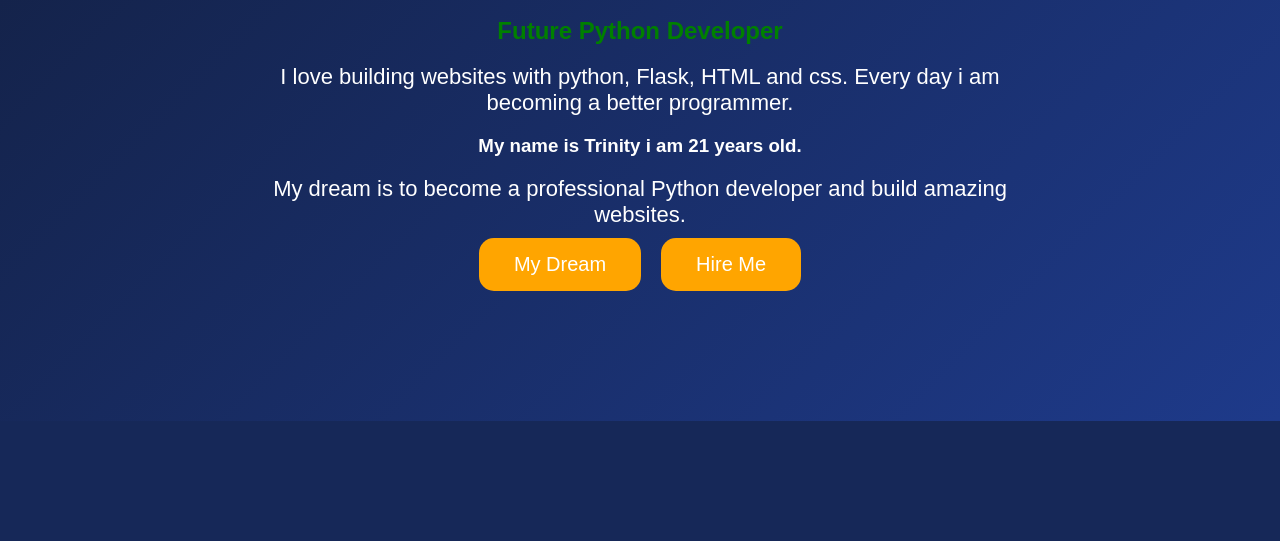
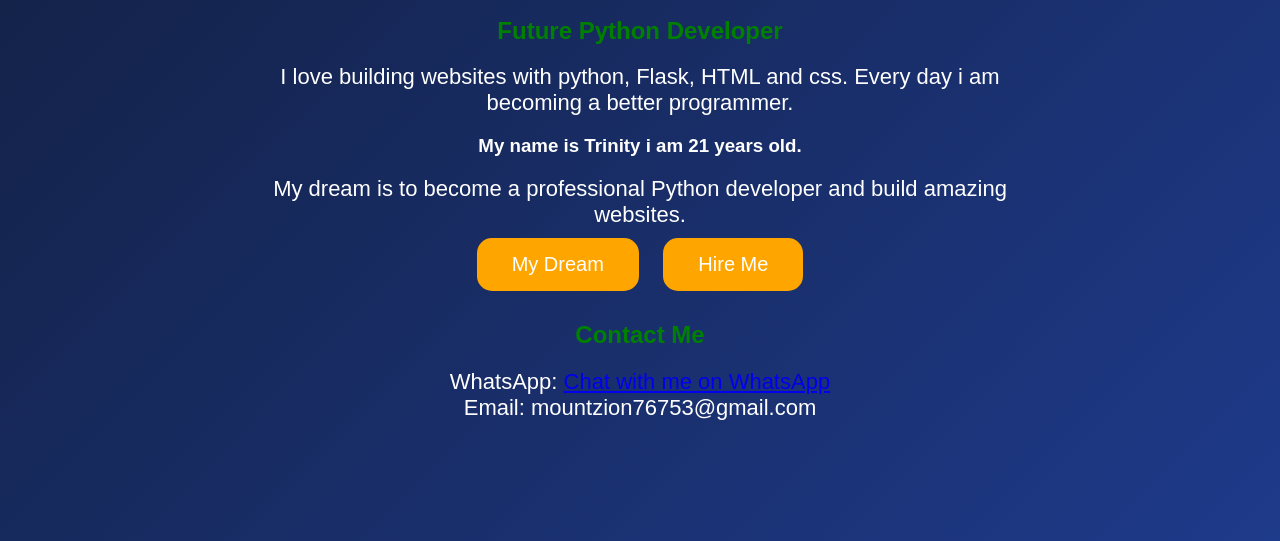
Before and after one commit to mountz-code/MyPortfolio, a Flask app: page / in a window 1280 px wide. Shown: the part 890-1431 px from the top of the page. Before the commit the page ends 1311 px from the top, so only its background shows below. Run offline with Flask 3, Linux system fonts and the light colour scheme.

Commit message:
Fixed contact section

```diff
--- a/templates/index.html
+++ b/templates/index.html
@@ -11,7 +11,7 @@
         <a href="#">Home</a>
         <a herf="#">About</a>
         <a herf="#">Projects</a>
-        <a herf="#">Contact</a>
+        <a herf="#contact">Contact</a>
     </nav>
     <section class="hero">
         <img src="{{ url_for('static',
@@ -28,9 +28,18 @@ width="200">
     <p>My dream is to become a professional Python developer and build amazing websites.</p>
     <button onclick="alert('I will become a professional Python developer.!')">
         My Dream
+    </button>
     <button onclick="alert('Thank you for visiting my portfolio!')">
-    Hire Me
-</button>
- </button>
+        Hire Me
+    </button>
+    <section id="contact">
+        <h2>Contact Me</h2>
+        <p>WhatsApp:
+            <a href="https://wa.me/+2347054119725">
+                Chat with me on WhatsApp
+            </a>
+        </p>
+        <p>Email: mountzion76753@gmail.com</p>
+    </section>
  </body>
  </html>
```
